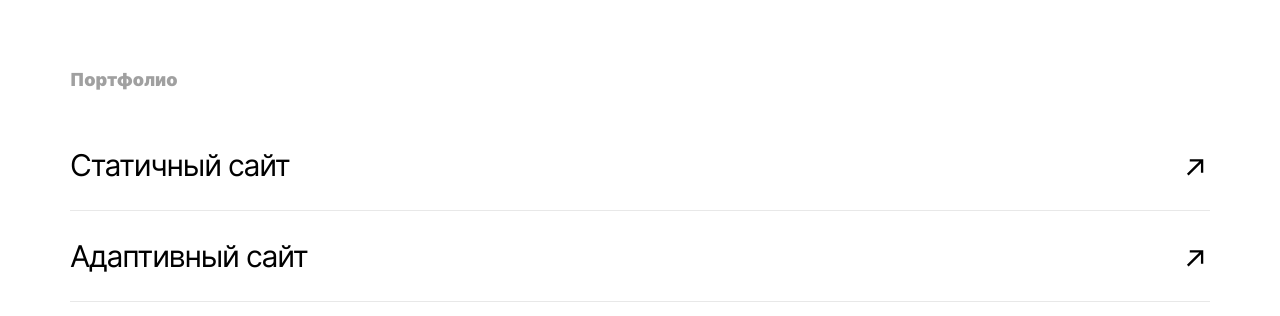
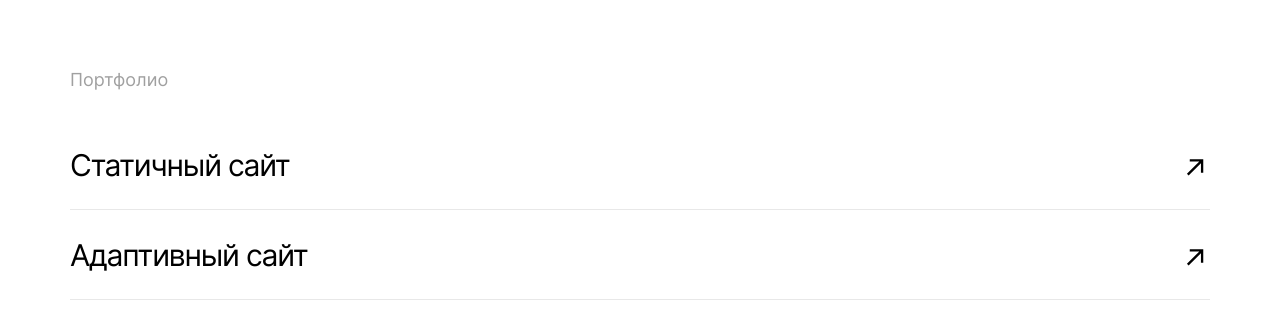
Before and after one commit to Shepelev-Mikhail/movies-explorer-frontend, a React (Create React App) app: page / in a window 1280 px wide. Shown: the part 2481-2797 px from the top of the page. Built offline with nearby package versions, Linux system fonts and the light colour scheme.

Commit message:
Адаптив блока Портфолио

```diff
--- a/src/components/Footer/Footer.js
+++ b/src/components/Footer/Footer.js
@@ -4,6 +4,9 @@ import github from '../../images/github.svg';
 import facebook from '../../images/facebook.svg';
 
 function Footer() {
+  const currentDate = new Date();
+  const currentYear = currentDate.getFullYear();
+
   return (
     <div className="footer">
       <div className="footer__container container">
@@ -11,7 +14,7 @@ function Footer() {
           Учебный проект Яндекс.Практикум х BeatFilm.
         </a>
         <div className="footer__nav">
-          <p className="footer__year">&#169; 2022</p>
+          <p className="footer__year">&#169; {currentYear}</p>
           <div className="footer__links">
             <a href="https://github.com/Shepelev-Mikhail">
               <img src={praktikum} alt="ссылка" />
--- a/src/components/Main/Main.js
+++ b/src/components/Main/Main.js
@@ -38,7 +38,6 @@ function Main() {
       <Promo />
       <NavTab data={dataNav} onClick={buttonHandler} />
       <AboutProject componentRef={ref1} />
-
       <Techs componentRef={ref2} />
       <Student componentRef={ref3} />
       <Portfolio />
--- a/src/components/Main/NavTab/NavTab.css
+++ b/src/components/Main/NavTab/NavTab.css
@@ -10,7 +10,7 @@
   align-content: flex-start;
   align-items: center;
   height: 66px;
-  margin: 0;
+  margin: 0 auto;
   list-style-type: none;
 }
 
--- a/src/components/Main/Portfolio/Portfolio.css
+++ b/src/components/Main/Portfolio/Portfolio.css
@@ -1,3 +1,7 @@
+.portfolio {
+  padding-bottom: 50px;
+}
+
 .portfolio__container {
   display: flex;
   flex-direction: column;
@@ -7,8 +11,17 @@
   align-items: flex-start;
 }
 
+.portfolio__title {
+  margin: 0 0 21px;
+  padding: 0;
+  font-weight: 400;
+  font-size: 14px;
+  line-height: 20px;
+  color: #A0A0A0;
+}
+
 .portfolio__link {
-  padding: 20px 0;
+  padding: 20px 0 19px;
   border-bottom: 1px solid #E8E8E8;
   width: 100%;
   display: flex;
@@ -20,16 +33,7 @@
 }
 
 .portfolio__link:last-of-type {
-  padding: 20px 0 125px;
   border-bottom: none;
-}
-
-.portfolio__title {
-  margin: 0 0 30px;
-  padding: 0;
-  font-size: 18px;
-  line-height: 20px;
-  color: #A0A0A0;
 }
 
 .portfolio__link-name {
@@ -37,13 +41,59 @@
   margin: 0;
   font-style: normal;
   font-weight: 400;
-  font-size: 30px;
-  line-height: 50px;
+  font-size: 18px;
+  line-height: 28px;
   letter-spacing: -0.04em;
 }
 
 .portfolio__link-icon {
-  padding: 0;
-  padding-right: 6px;
-  margin: 0;
+  display: inline-block;
+  vertical-align: middle;
+  width: 11px;
+  height: 12px;
+  margin: -7px 4px 0 0;
 }
+
+@media (min-width: 768px) {
+  .portfolio {
+    padding-bottom: 70px;
+  }
+  .portfolio__container {
+    padding-left: 50px;
+    padding-right: 50px;
+  }
+  .portfolio__title {
+    margin-bottom: 29px;
+    font-size: 18px;
+  }
+  .portfolio__link-name {
+    font-size: 28px;
+    line-height: 50px;
+  }
+  .portfolio__link-icon {
+    width: 17px;
+    height: 16px;
+    margin: -7px 5px 0 0;
+  }
+}
+
+@media (min-width: 992px) {
+  .portfolio {
+    padding-bottom: 105px;
+  }
+  .portfolio__container {
+    padding-left: 70px;
+    padding-right: 70px;
+  }
+  .portfolio__title {
+    margin-bottom: 30px;
+  }
+  .portfolio__link-name {
+    font-size: 30px;
+  }
+  .portfolio__link-icon {
+    width: 18px;
+    height: 17px;
+    margin: -9px 6px 0 0;
+  }
+}
--- a/src/components/Main/Portfolio/Portfolio.js
+++ b/src/components/Main/Portfolio/Portfolio.js
@@ -1,31 +1,38 @@
 import './Portfolio.css';
 import linkIcon from '../../../images/link-icon.svg';
 
+const links = [
+  {
+    title: 'Статичный сайт',
+    link: 'https://github.com/Shepelev-Mikhail'
+  },
+  {
+    title: 'Адаптивный сайт',
+    link: 'https://github.com/Shepelev-Mikhail'
+  },
+  {
+    title: 'Одностраничное приложение',
+    link: 'https://github.com/Shepelev-Mikhail'
+  }
+]
+
 function Portfolio() {
+  const linksJsx = links?.map((el, index) => (
+    <div key={`portfolio-link-${index}`} className="portfolio__link">
+      <a className="portfolio__link-name">{el.title}</a>
+      <a href={el.link} target="_blank">
+        <img src={linkIcon} className="portfolio__link-icon" alt="иконка"/>
+      </a>
+    </div>
+  ))
+
   return (
-    <div className="portfolio">
+    <section className="portfolio">
       <div className="portfolio__container container">
         <h2 className="portfolio__title">Портфолио</h2>
-        <div className="portfolio__link">
-          <h3 className="portfolio__link-name">Статичный сайт</h3>
-          <a href="https://github.com/Shepelev-Mikhail">
-            <img src={linkIcon} className="portfolio__link-icon" alt="иконка"/>
-          </a>
-        </div>
-        <div className="portfolio__link">
-          <h3 className="portfolio__link-name">Адаптивный сайт</h3>
-          <a href="https://github.com/Shepelev-Mikhail">
-            <img src={linkIcon} className="portfolio__link-icon" alt="иконка"/>
-          </a>
-        </div>
-        <div className="portfolio__link">
-          <h3 className="portfolio__link-name">Одностраничное приложение</h3>
-          <a href="https://github.com/Shepelev-Mikhail">
-            <img src={linkIcon} className="portfolio__link-icon" alt="иконка"/>
-          </a>
-        </div>
+        {linksJsx}
       </div>
-    </div>
+    </section>
   )
 }
 
--- a/src/components/Navigation/Navigation.js
+++ b/src/components/Navigation/Navigation.js
@@ -28,7 +28,7 @@ function Navigation() {
   const [isOpenMenu, updateOpenMenu] = useState(false);
 
   useEffect(() => {
-    setLoggedIn(false);
+    setLoggedIn(true);
   }, [])
 
   const handleOpenMobileMenu = () => updateOpenMenu(!isOpenMenu);
```
